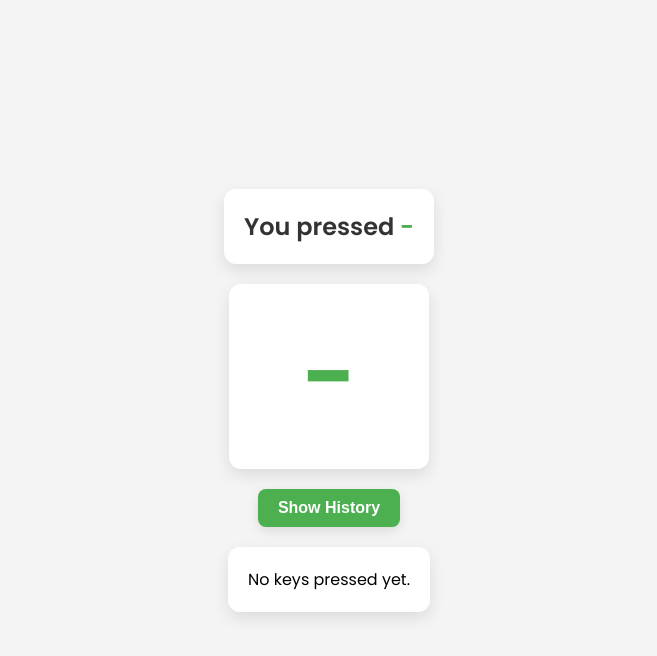
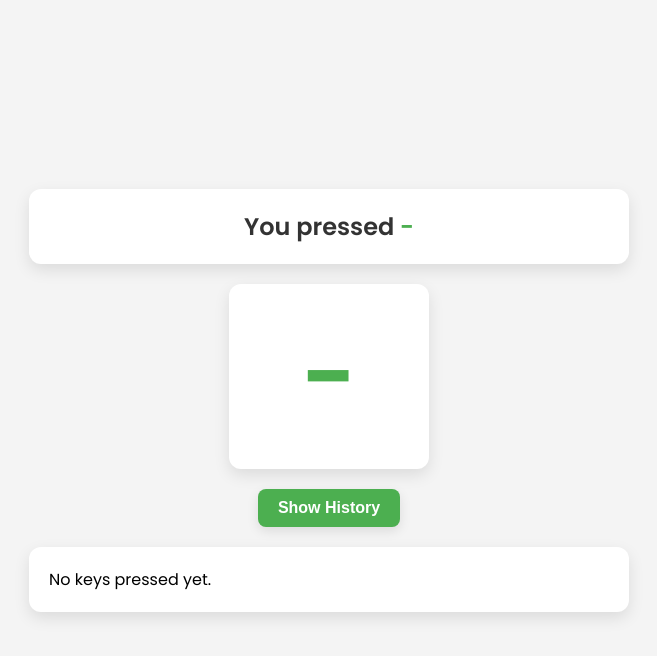
Before and after one commit to buriburi-nik/keybord, a plain HTML site: page index.html in a window 1280 px wide. Both pictures are taken after a click on the button "Show History". Shown: the whole page, without its empty margins (311-968 px from the left). Drawn offline with Linux system fonts and the light colour scheme.

Commit message:
Update index.html

```diff
--- a/index.html
+++ b/index.html
@@ -29,18 +29,17 @@
             flex-direction: column;
             justify-content: center;
             align-items: center;
-            width: 100%;
-            padding: 20px;
+            width: 100vw;
         }
 
         .message {
             font-size: 24px;
             font-weight: 600;
-            max-width: 100%;
+            width: 600px;
             color: #333;
             margin-bottom: 20px;
             background: #fff;
-            padding: 20px;
+            padding: 20px 40px;
             border-radius: 12px;
             box-shadow: 0px 6px 16px rgba(0, 0, 0, 0.1);
         }
@@ -50,8 +49,7 @@
         }
 
         .keycode {
-            width: 100%;
-            max-width: 200px;
+            width: 200px;
             font-size: 96px;
             font-weight: 600;
             color: #4caf50;
@@ -60,10 +58,6 @@
             border-radius: 12px;
             box-shadow: 0px 6px 16px rgba(0, 0, 0, 0.1);
             margin-bottom: 20px;
-        }
-
-        .mobile-input {
-            display: none;
         }
 
         .history-btn {
@@ -82,9 +76,13 @@
             background-color: #45a049;
         }
 
+        .mobile-input {
+            display: none;
+        }
+
         .history {
             margin-top: 20px;
-            max-width: 100%;
+            width: 600px;
             max-height: 200px;
             overflow-y: auto;
             background: #fff;
@@ -95,8 +93,7 @@
             font-size: 16px;
             display: none;
         }
-
-        @media (max-width: 600px) {
+  @media (max-width: 600px) {
             .message {
                 font-size: 18px;
                 padding: 15px;
@@ -131,6 +128,7 @@
                 padding: 15px;
             }
         }
+
     </style>
 </head>
 
@@ -141,6 +139,7 @@
         </div>
         <div class="keycode">-</div>
         <input type="text" class="mobile-input" placeholder="Type here on mobile" oninput="handleMobileInput(event)">
+
         <button class="history-btn" onclick="toggleHistory()">Show History</button>
         <div class="history" id="history"></div>
     </div>
```
